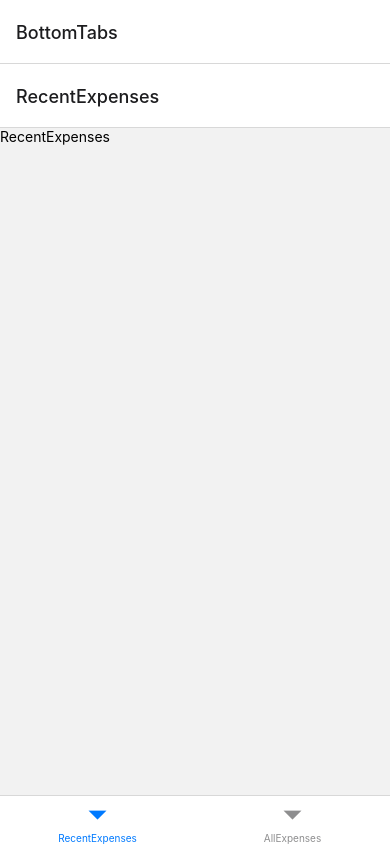
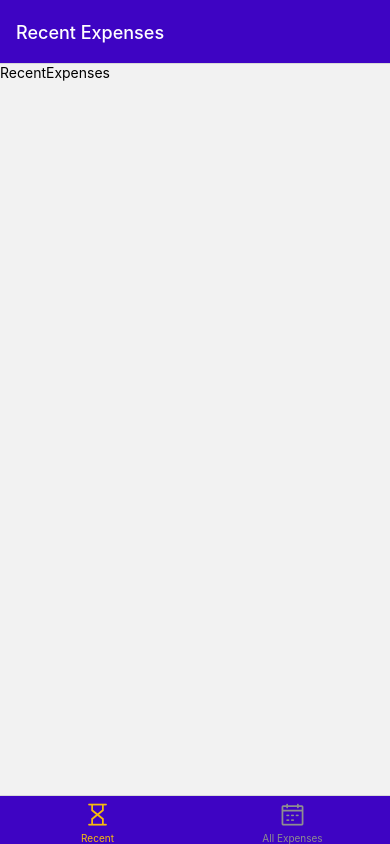
Before and after one commit to jaypithava/ExpenseTracker_RN, a React Native app: screen / in a window 390 px wide. Built offline with nearby package versions, Linux system fonts and the light colour scheme.

Commit message:
native icon added

```diff
--- a/App.tsx
+++ b/App.tsx
@@ -1,4 +1,3 @@
-import {Text, View} from 'react-native';
 import React from 'react';
 
 import AllExpenses from './screens/AllExpenses';
@@ -8,15 +7,45 @@ import {NavigationContainer} from '@react-navigation/native';
 import {createNativeStackNavigator} from '@react-navigation/native-stack';
 import {createBottomTabNavigator} from '@react-navigation/bottom-tabs';
 import RecentExpenses from './screens/RecentExpenses';
+import {GlobalStyles} from './components/styles';
+
+import AntDesign from 'react-native-vector-icons/AntDesign';
 
 const Stack = createNativeStackNavigator();
 const Tab = createBottomTabNavigator();
 
 function BottomTabs() {
   return (
-    <Tab.Navigator>
-      <Tab.Screen name="RecentExpenses" component={RecentExpenses} />
-      <Tab.Screen name="AllExpenses" component={AllExpenses} />
+    <Tab.Navigator
+      screenOptions={{
+        headerStyle: {backgroundColor: GlobalStyles.colors.primary500},
+        headerTintColor: 'white',
+        tabBarStyle: {backgroundColor: GlobalStyles.colors.primary500},
+        tabBarActiveTintColor: GlobalStyles.colors.accent500,
+      }}>
+      <Tab.Screen
+        name="RecentExpenses"
+        component={RecentExpenses}
+        options={{
+          title: 'Recent Expenses',
+          tabBarLabel: 'Recent',
+          tabBarIcon: ({color, size}) => (
+            <AntDesign name="hourglass" size={size} color={color} />
+          ),
+        }}
+      />
+      <Tab.Screen
+        name="AllExpenses"
+        component={AllExpenses}
+        options={{
+          title: 'All Expenses',
+          tabBarLabel: 'All Expenses',
+          tabBarIcon: ({ color, size }) => (
+            <AntDesign name="calendar" size={size} color={color} />
+          ),
+
+        }}
+      />
     </Tab.Navigator>
   );
 }
@@ -24,7 +53,11 @@ export default function App() {
   return (
     <NavigationContainer>
       <Stack.Navigator>
-        <Stack.Screen name="BottomTabs" component={BottomTabs} />
+        <Stack.Screen
+          name="BottomTabs"
+          component={BottomTabs}
+          options={{headerShown: false}}
+        />
         <Stack.Screen name="ManageExpenses" component={ManageExpenses} />
       </Stack.Navigator>
     </NavigationContainer>
--- /dev/null
+++ b/components/styles.js
@@ -0,0 +1,16 @@
+export const GlobalStyles = {
+  colors: {
+    primary50: '#e4d9fd',
+    primary100: '#c6affc',
+    primary200: '#a281f0',
+    primary400: '#5721d4',
+    primary500: '#3e04c3',
+    primary700: '#2d0689',
+    primary800: '#200364',
+    accent500: '#f7bc0c',
+    error50: '#fcc4e4',
+    error500: '#9b095c',
+    gray500: '#39324a',
+    gray700: '#221c30',
+  },
+};
--- a/package.json
+++ b/package.json
@@ -18,7 +18,8 @@
     "react-native": "0.73.5",
     "react-native-gesture-handler": "^2.15.0",
     "react-native-safe-area-context": "^4.9.0",
-    "react-native-screens": "^3.29.0"
+    "react-native-screens": "^3.29.0",
+    "react-native-vector-icons": "^10.0.3"
   },
   "devDependencies": {
     "@babel/core": "^7.20.0",
@@ -29,6 +30,7 @@
     "@react-native/metro-config": "0.73.5",
     "@react-native/typescript-config": "0.73.1",
     "@types/react": "^18.2.6",
+    "@types/react-native-vector-icons": "^6.4.18",
     "@types/react-test-renderer": "^18.0.0",
     "babel-jest": "^29.6.3",
     "eslint": "^8.19.0",
```
Also changed, not shown: 6 other files (tests, documents, lock files or other folders).
